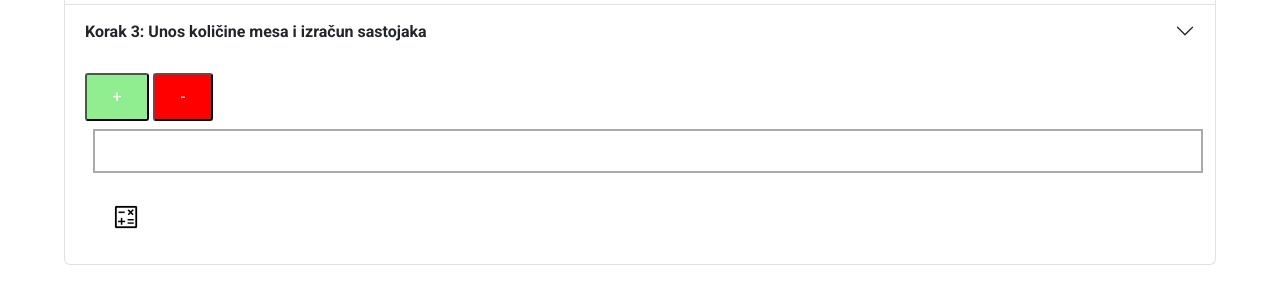
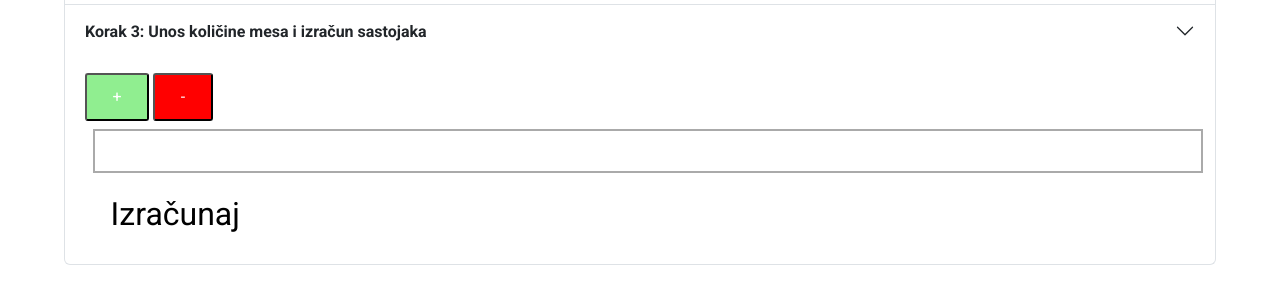
Before and after one commit to gsostarko/Piggy, a Flask app: a page that uses templates/novo_mjerenje.html in a window 1280 px wide. Shown: the part 296-600 px from the top of the page. Run offline with Flask 3, Linux system fonts and the light colour scheme; a database or web service that is not in the repository returns one stand-in record (values such as "Sample title"); some libraries are stand-ins or nearby versions.

Commit message:
Update novo_mjerenje.html

```diff
--- a/templates/novo_mjerenje.html
+++ b/templates/novo_mjerenje.html
@@ -99,7 +99,7 @@
 
 
 
-      <button class="button-filter" type="submit" name="action" value="Izračunaj"> <img class="button-img" src="/static/img/calculate.png" alt="calculate"> </button>
+      <input class="button-filter" src="/static/img/calculate.png" type="submit" name="action" value="Izračunaj">
 
 
 
```
